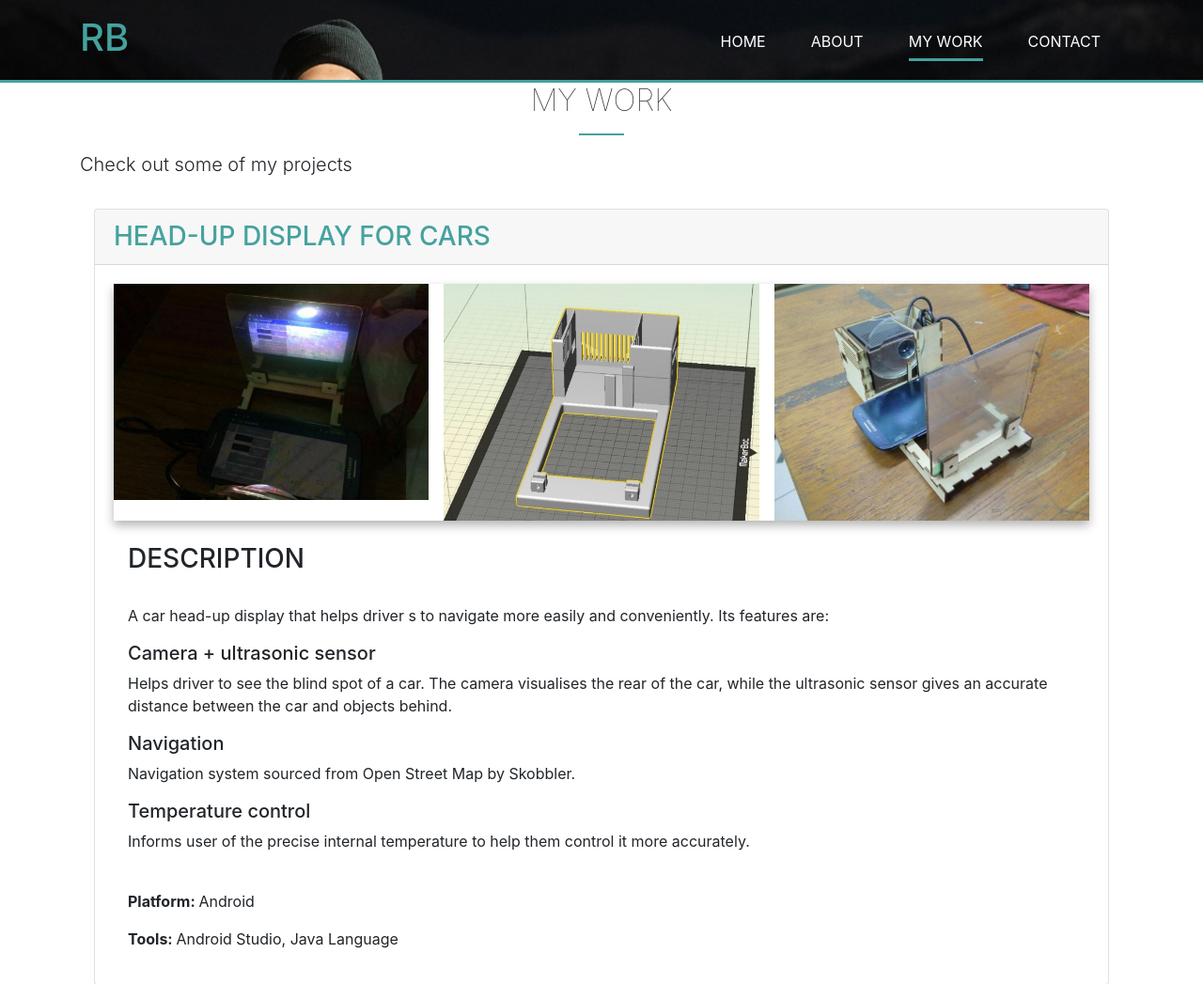
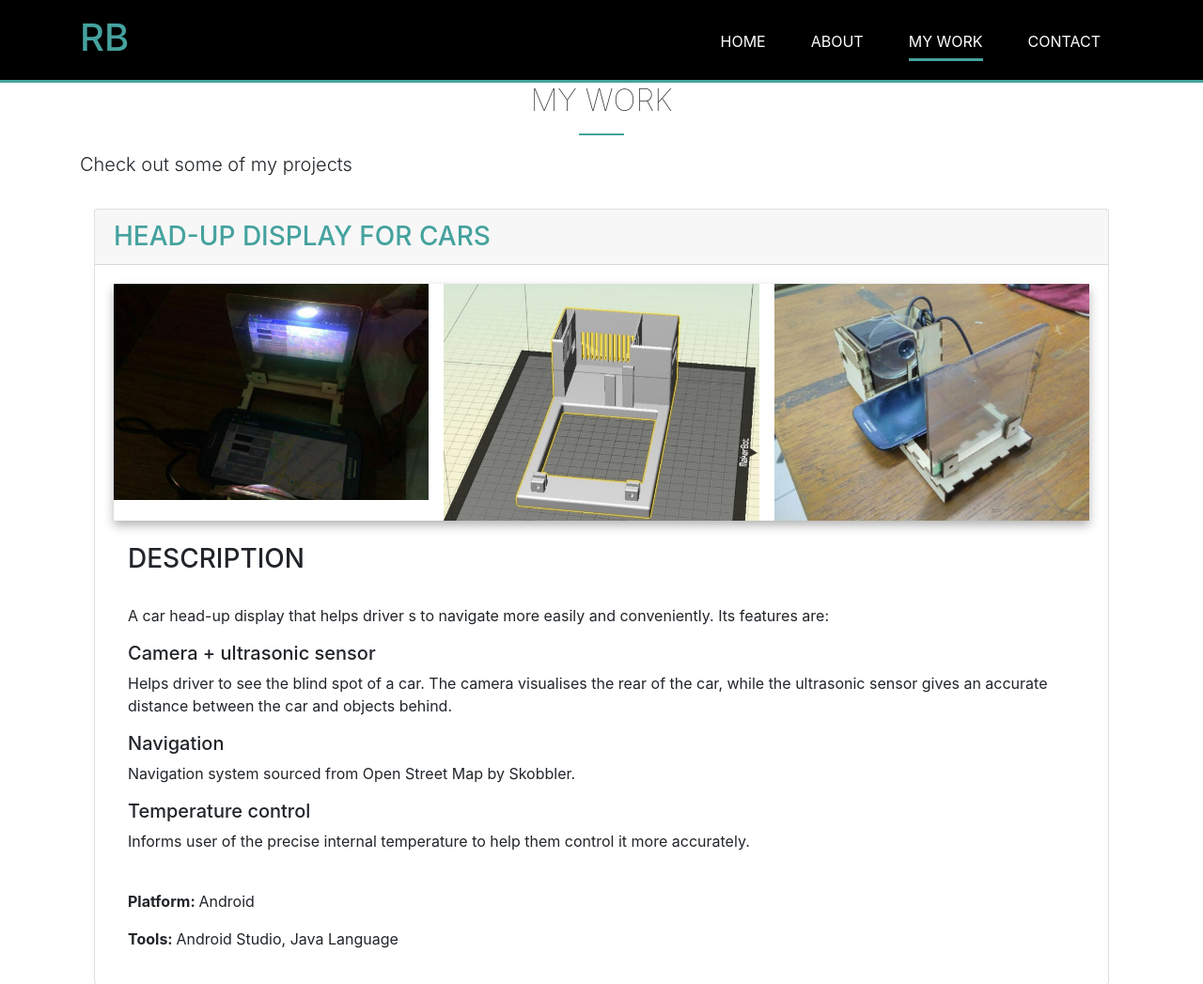
Before and after one commit to richardbudi/richardbudi.github.io, a plain HTML site: page work.html in a window 1280 px wide. Shown: the top 1047 px of the page at 94% size. Drawn offline with nearby package versions, Linux system fonts and the light colour scheme.

Commit message:
change header inner background to black

```diff
--- a/css/main.css
+++ b/css/main.css
@@ -245,7 +245,7 @@ img {
   opacity: 0.5; }
 
 #header-inner {
-  background: url("../img/26.jpg") no-repeat 20% 30%/cover;
+  background: #000;
   height: 5.5rem;
   border-bottom: 3px solid #45A29E; }
 
```
